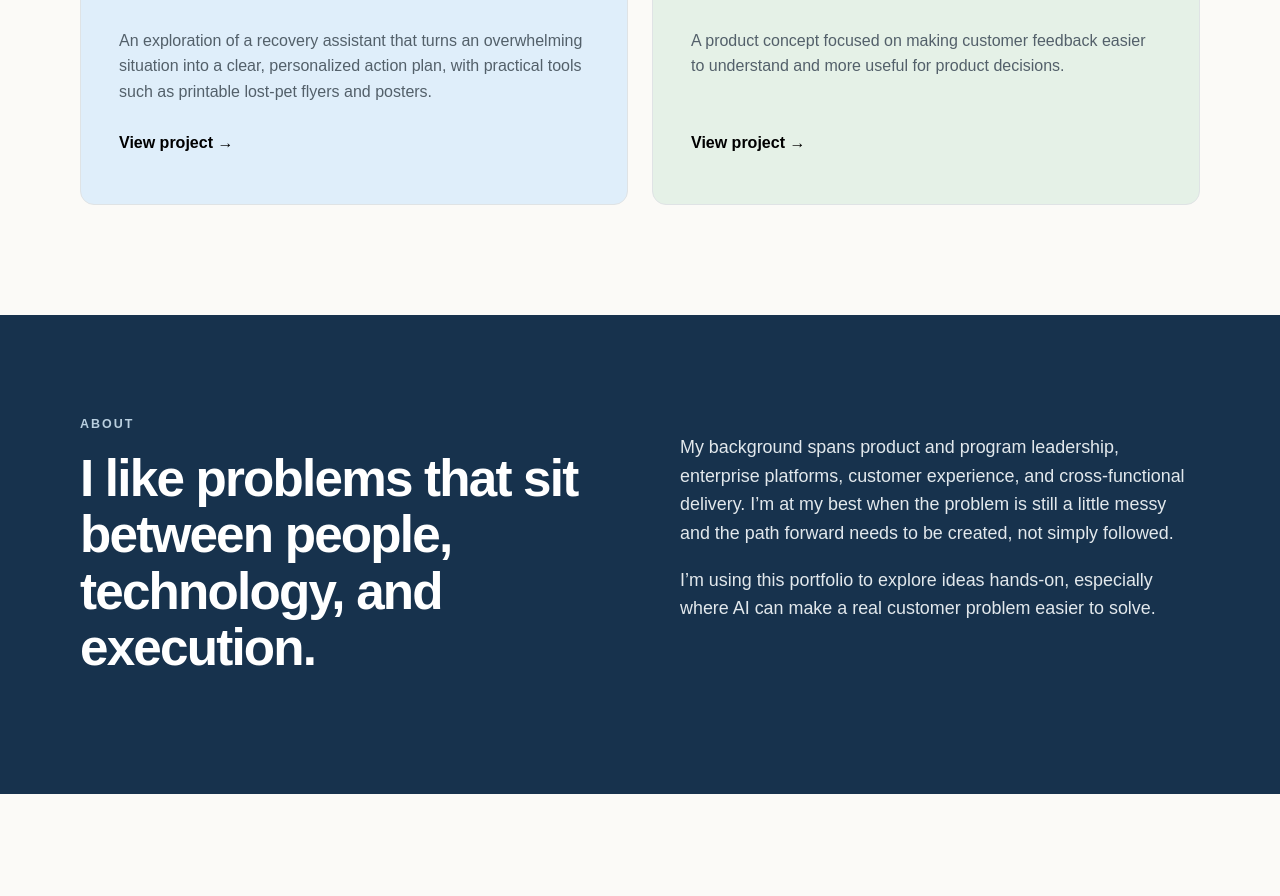
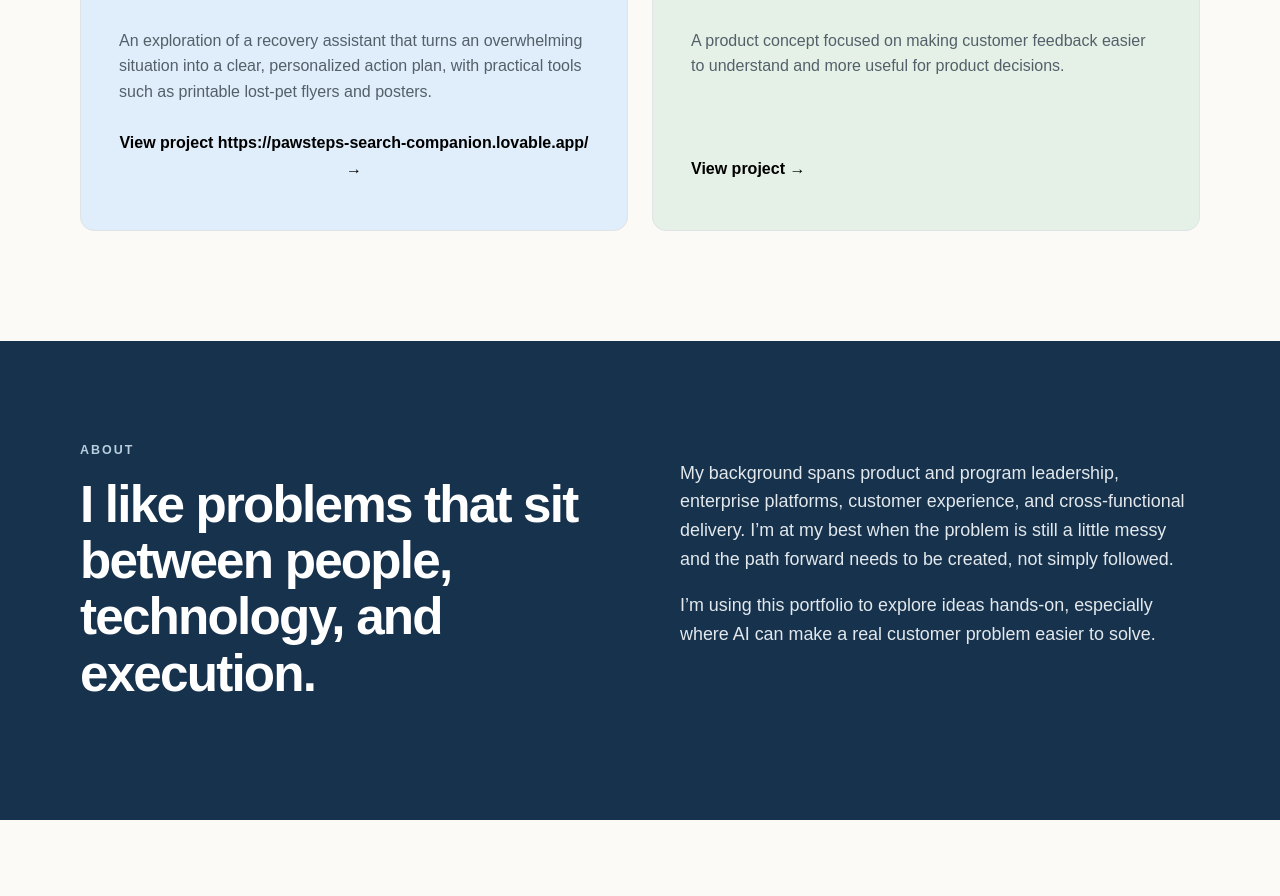
Before and after one commit to cew6992/Colleen-portfolio, a plain HTML site: page index.html in a window 1280 px wide. Shown: the part 1340-2236 px from the top of the page. Drawn offline with Linux system fonts and the light colour scheme.

Commit message:
Add link to Lost Pet Recovery project button
Updated the project button to include a link to the Lost Pet Recovery project.

```diff
--- a/index.html
+++ b/index.html
@@ -42,7 +42,7 @@
           <h3>Lost Pet Recovery</h3>
           <p class="project-question">How might AI help pet owners know what to do next when their pet goes missing?</p>
           <p>An exploration of a recovery assistant that turns an overwhelming situation into a clear, personalized action plan, with practical tools such as printable lost-pet flyers and posters.</p>
-          <button class="text-link project-trigger" data-project="lost-pet">View project <span aria-hidden="true">→</span></button>
+          <button class="text-link project-trigger" data-project="lost-pet">View project https://pawsteps-search-companion.lovable.app/ <span aria-hidden="true">→</span></button>
         </article>
 
         <article class="project-card accent-green">
```
